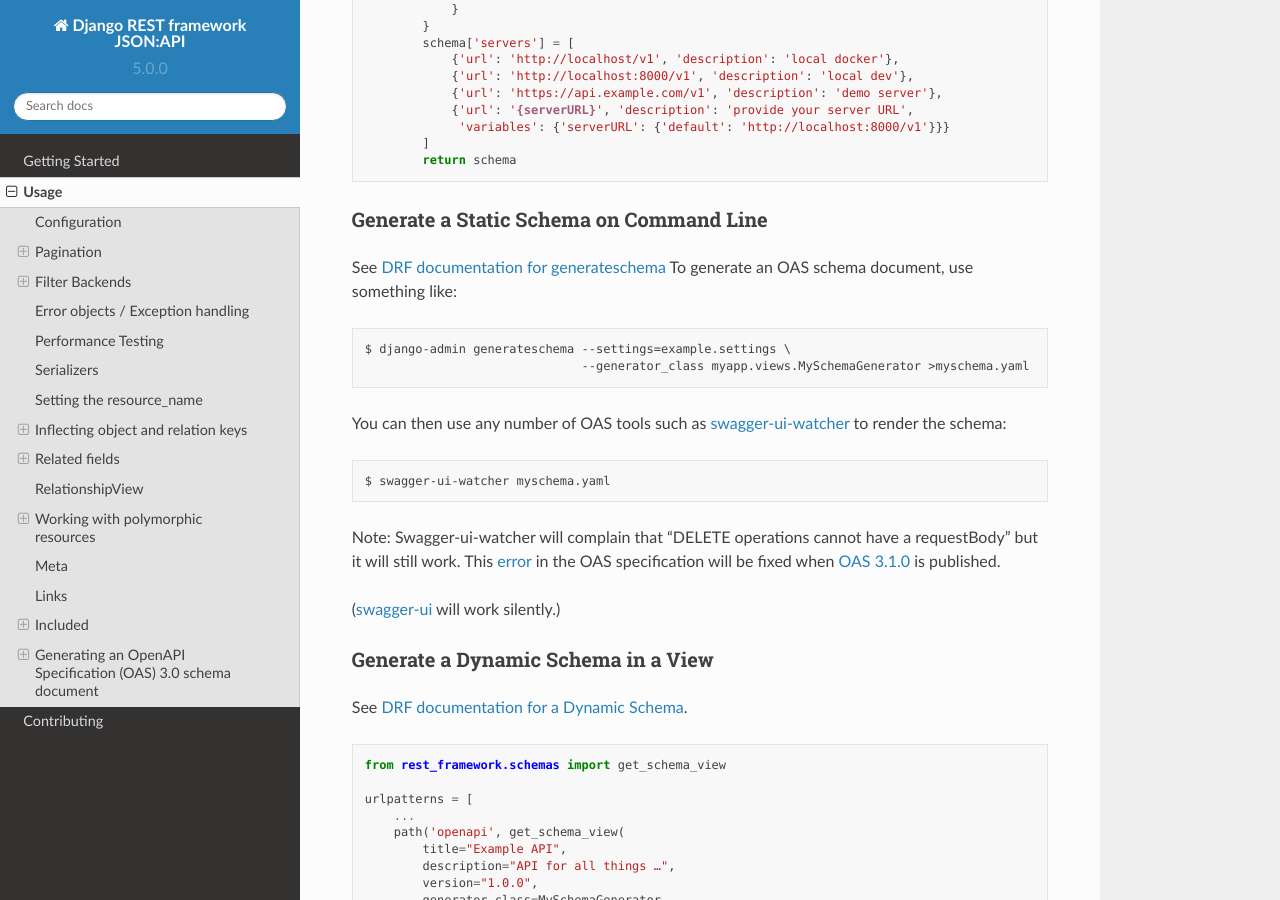
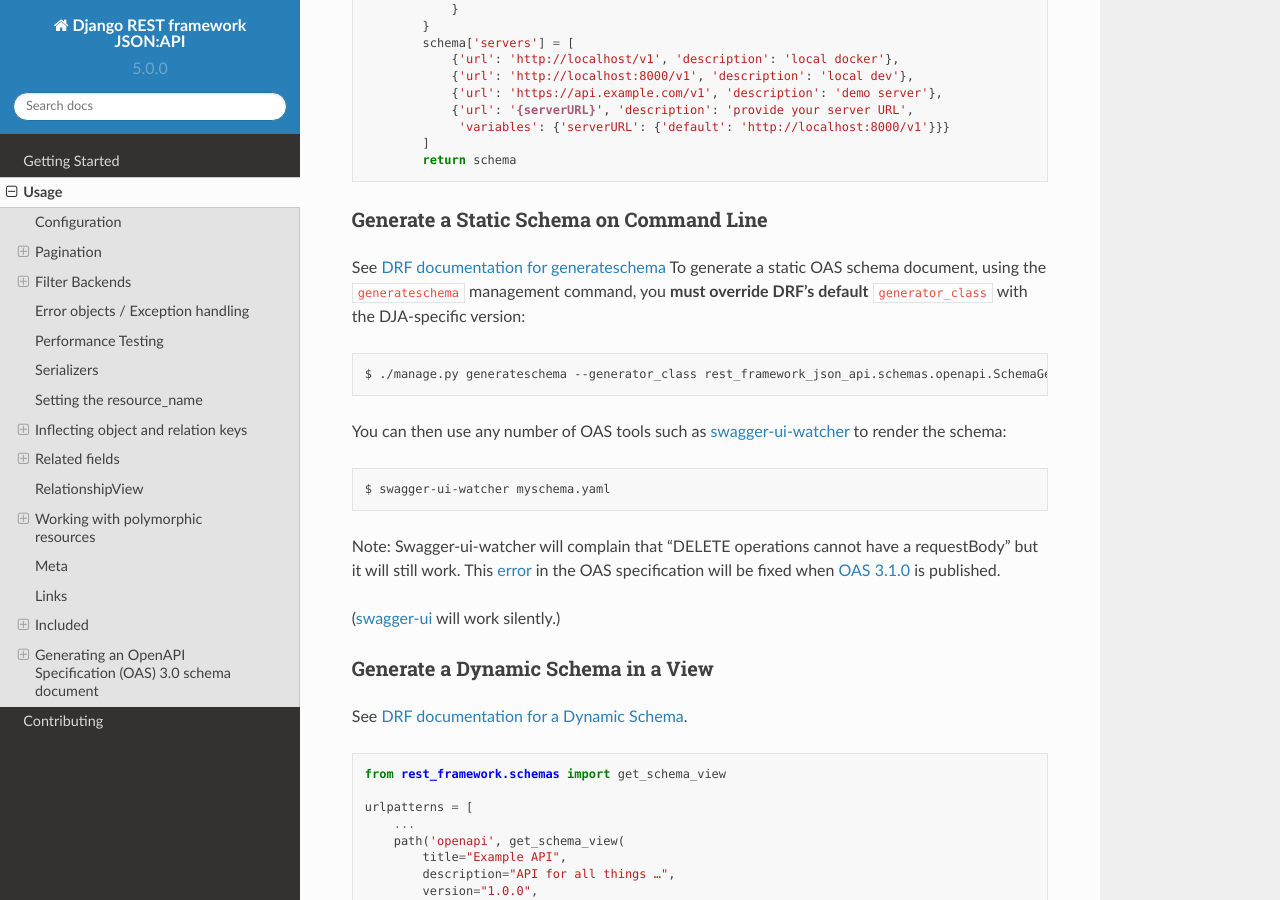
Before and after one commit to django-json-api/django-rest-framework-json-api, a Sphinx documentation site: the page built from docs/usage.md, in a window 1280 px wide and 900 px high, scrolled down 21305 px. Built offline with Sphinx 7.4.7 and the Read the Docs theme 2.0.0, drawn with Linux system fonts in a browser that asks for light colours; pages that are not in the unit, such as notebooks, are missing from menus.

Commit message:
Document how to override DRF generateschema generator_class. (#1084)
* Document how to override DRF generateschema generator_class.

* changelog

````diff
--- a/docs/usage.md
+++ b/docs/usage.md
@@ -1085,11 +1085,10 @@
 ### Generate a Static Schema on Command Line
 
 See [DRF documentation for generateschema](https://www.django-rest-framework.org/api-guide/schemas/#generating-a-static-schema-with-the-generateschema-management-command)
-To generate an OAS schema document, use something like:
+To generate a static OAS schema document, using the `generateschema` management command, you **must override DRF's default** `generator_class` with the DJA-specific version:
 
 ```text
-$ django-admin generateschema --settings=example.settings \
-                              --generator_class myapp.views.MySchemaGenerator >myschema.yaml
+$ ./manage.py generateschema --generator_class rest_framework_json_api.schemas.openapi.SchemaGenerator
 ```
 
 You can then use any number of OAS tools such as
````
Also changed, not shown: CHANGELOG.md (+4 -0 lines).
